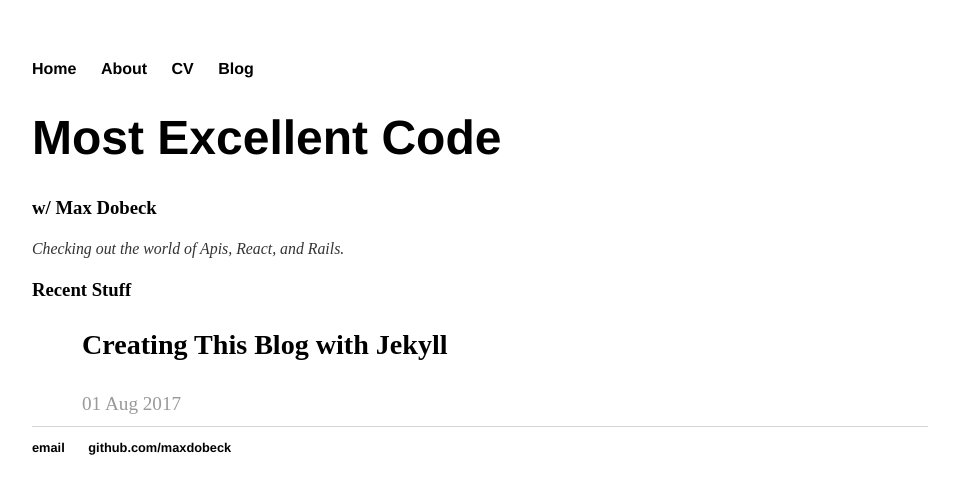
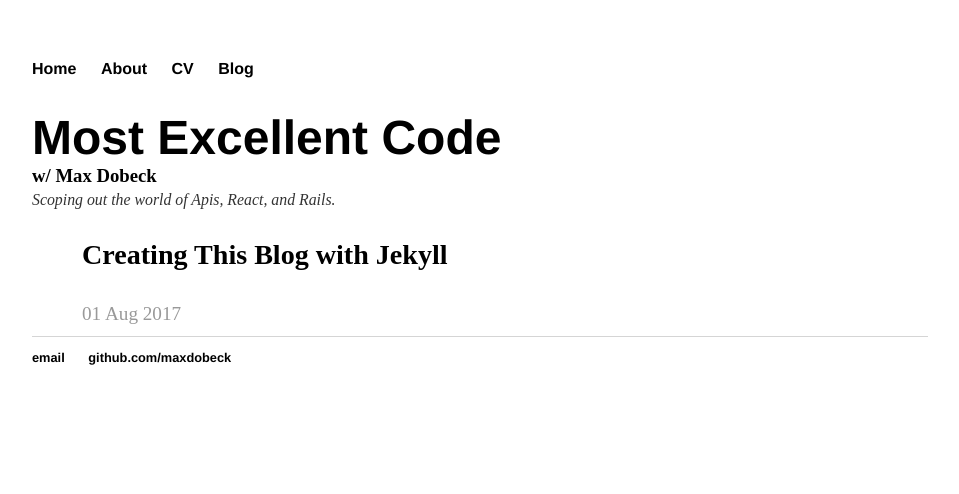
Before and after one commit to maxdobeck/maxdobeck.github.io, a Jekyll site: the page built from index.html, in a window 1280 px wide. Shown: the top 494 px of the page, without its empty margins (160-1119 px from the left). Built offline with Jekyll 4.4.1, drawn with Linux system fonts in a browser that asks for light colours.

Commit message:
Finally figured out who the hell had what margin.  If you don't use it you lose it with this css stuff.

```diff
--- a/css/main.css
+++ b/css/main.css
@@ -15,6 +15,7 @@ nav ul li, footer ul li {
 .subtitle {
     font-style: italic;
     font-size: .99em;
+    margin-top: .1em;
 }
 a {
     color: black;
@@ -29,9 +30,11 @@ a:visited, a.postTitle:visited h1.postTitle:visited {
 h1 {
     font-size: 3em;
     font-family:'Helvetica', 'Arial', 'Sans-Serif';
+    margin-bottom: 0em;
 }
-h3.author {
-  margin:none;
+.author {
+  margin: 0em;
+  margin-bottom: 0em;
 }
 p {
     font-size: 1.5em;
--- a/index.html
+++ b/index.html
@@ -5,11 +5,10 @@ title: Maximum Code
 <div class="intro">
 	<h1>Most Excellent Code</h1>
         <h3 class="author">w/ Max Dobeck</h3>
-        <p class="subtitle">Checking out the world of Apis, React, and Rails.</p>
+        <p class="subtitle">Scoping out the world of Apis, React, and Rails.</p>
 </div>
 
 <div>
-  <h3>Recent Stuff</h3>
   <ul class="posts">
     {% for post in site.posts %}
       <a href="{{ post.url }}" title="{{ post.title }}"><h3 class="postTitle">{{ post.title }}</h3></a>
```
